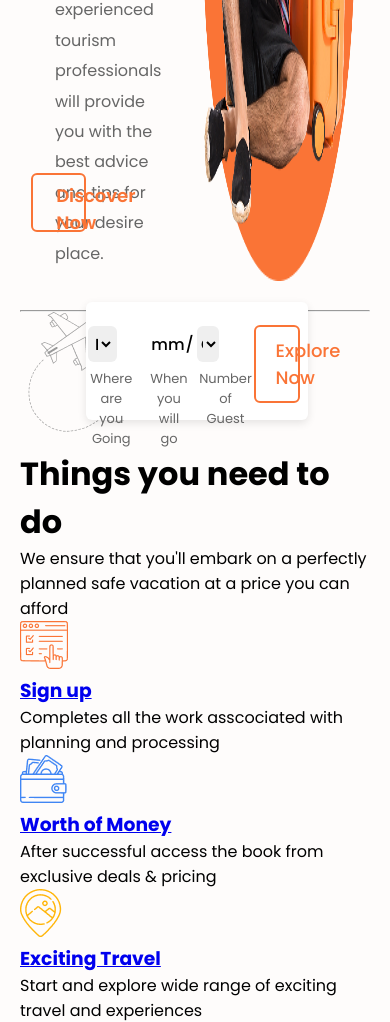
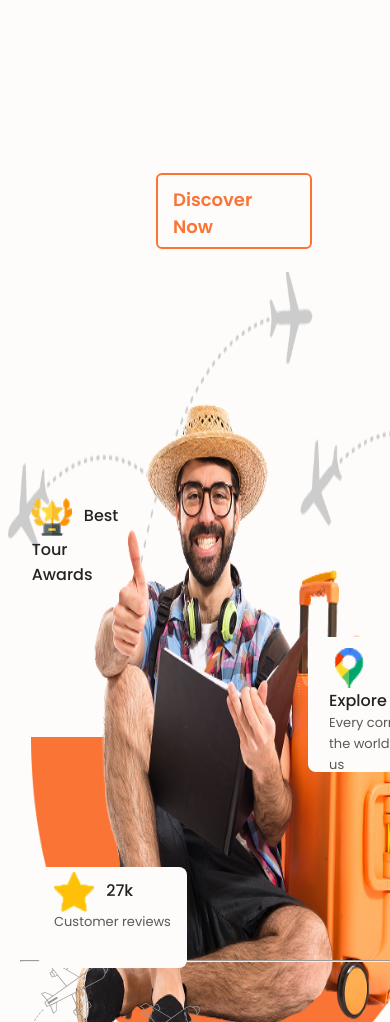
Before and after one commit to abish-dhas/FSD-1, a plain HTML site: page index.html in a window 390 px wide. Shown: the part 610-1632 px from the top of the page. Drawn offline with Linux system fonts and the light colour scheme.

Commit message:
responsive updated in container-1

```diff
--- a/index.html
+++ b/index.html
@@ -9,6 +9,7 @@
       href="https://cdnjs.cloudflare.com/ajax/libs/font-awesome/5.15.3/css/all.min.css"
     />
     <link rel="stylesheet" href="style.css" />
+    <link rel="stylesheet" href="responsive.css">
     <link
       rel="shortcut icon"
       href="assets/icons/logo.png"
--- a/style.css
+++ b/style.css
@@ -94,7 +94,7 @@
       text-decoration: none;
       font-size: 16px;
       font-weight: 400;
-      margin-left: 38px;
+      margin-left: 0px;
       font-family: var(--font-family);
       color: var(--font-color-1);
       transition: 0.3s;
@@ -142,7 +142,7 @@
       transition: 0.3s;
     }
     /* Responsive */
-    @media (max-width: 768px) {
+    @media (max-width: 425px) {
       .nav-links,
       .auth {
         display: none;
@@ -162,6 +162,10 @@
 
       .menu-btn {
         display: flex;
+      }
+
+      body{
+        width: 125%;
       }
 
       .navbar {
@@ -404,6 +408,7 @@
     height: 14%;
     width: 57%;
     display: flex;
+    flex-direction: column;
     font-style: var(--font-family);
     margin: 0px 0px 0px 20px;
     background-color: #ffffff;
@@ -456,7 +461,7 @@
 .date{
     position: absolute;
     top: 21%;
-    right: 51%;
+    right: 53%;
     height: 30%;
     width: 20%;
     font-size: medium;
@@ -470,7 +475,7 @@
 .people{
     position: absolute;
     top: 21%;
-    right: 40%;
+    right: 37%;
     height: 30%;
     width: 10%;
     font-size: medium;
@@ -497,7 +502,7 @@
 .when{
     position: absolute;
     top: 57%;
-    right: 56%;
+    right: 58%;
     height: 30%;
     width: 15%;
     display: flex;
@@ -509,7 +514,7 @@
 .guest{
     position: absolute;
     top: 57%;
-    right: 34%;
+    right: 32%;
     height: 30%;
     width: 15%;
     display: flex;
@@ -521,14 +526,129 @@
       .container-1{
         flex-direction: column;
         text-align: center;
+        height: 1550px;
       }
       .text-content {
         padding: 0;
       }
+
+      .bottom{
+        top: 205%;
+        right: -19%;
+        height: 57%;
+        width: 114%;
+        display: flex;
+      }
+
+      .location{
+        top: 4%;
+        right: 11%;
+        height: 20%;
+        width: 75%;
+      }
+      .where{
+        top: 24%;
+        right: 55%;
+        height: 12%;
+        width: 30%;
+      }
+
+      .date{
+        top: 31%;
+        right: 48%;
+        height: 20%;
+        width: 38%;
+      }
+
+      .when{
+        top: 50%;
+        right: 61%;
+        height: 12%;
+        width: 25%;
+      }
+
+      .people{
+        top: 60%;
+        right: 51%;
+        height: 20%;
+        width: 35%;
+      }
+
+      .guest{
+        top: 80%;
+        right: 50%;
+        height: 20%;
+        width: 35%;
+      }
+
       .image-content {
         margin-top: 20px;
       }
-      .best, .explore, .reviews {
-        display: none; /* hide tags on small screens */
+
+      .now a{
+        top: 242%;
+        right: -10%;
+        height: 9%;
+        width: 37%;
+      }
+
+      .discover a{
+        padding: 11px 15px;
+        top: 91%;
+        right: 20%;
+        height: 9%;
+        width: 40%;
+      }
+
+      .container-1 .plane-1{
+        top: 105%;
+        left: 11%;
+        height: 40%;
+        width: 128%;
+      }
+
+      .eclipse{
+        top: 160%;
+        right: -18%;
+        height: 42%;
+        width: 110%;
+      }
+
+      .container-1 .hero-1{
+        top: 120%;
+        right: -11%;
+        height: 85%;
+        width: 95%;
+      }
+
+      .left p{
+        width: 97%;
+        font-family: var(--font-family);
+        margin: 0px 0px 0px 0px;
+        color: #666666;
+        justify-content: center;
+        text-align: center;
+      }
+
+      .best{
+        height: 11%;
+        width: 35%;
+        top: 130%;
+        right: 62%;
+      }
+
+      .reviews{
+        padding: 5px 15px;
+        top: 175%;
+        right: 52%;
+        height: 12%;
+        width: 38%;
+      }
+
+      .explore{
+        height: 16%;
+        width: 36%;
+        top: 146%;
+        right: -15%;
       }
     }
```
